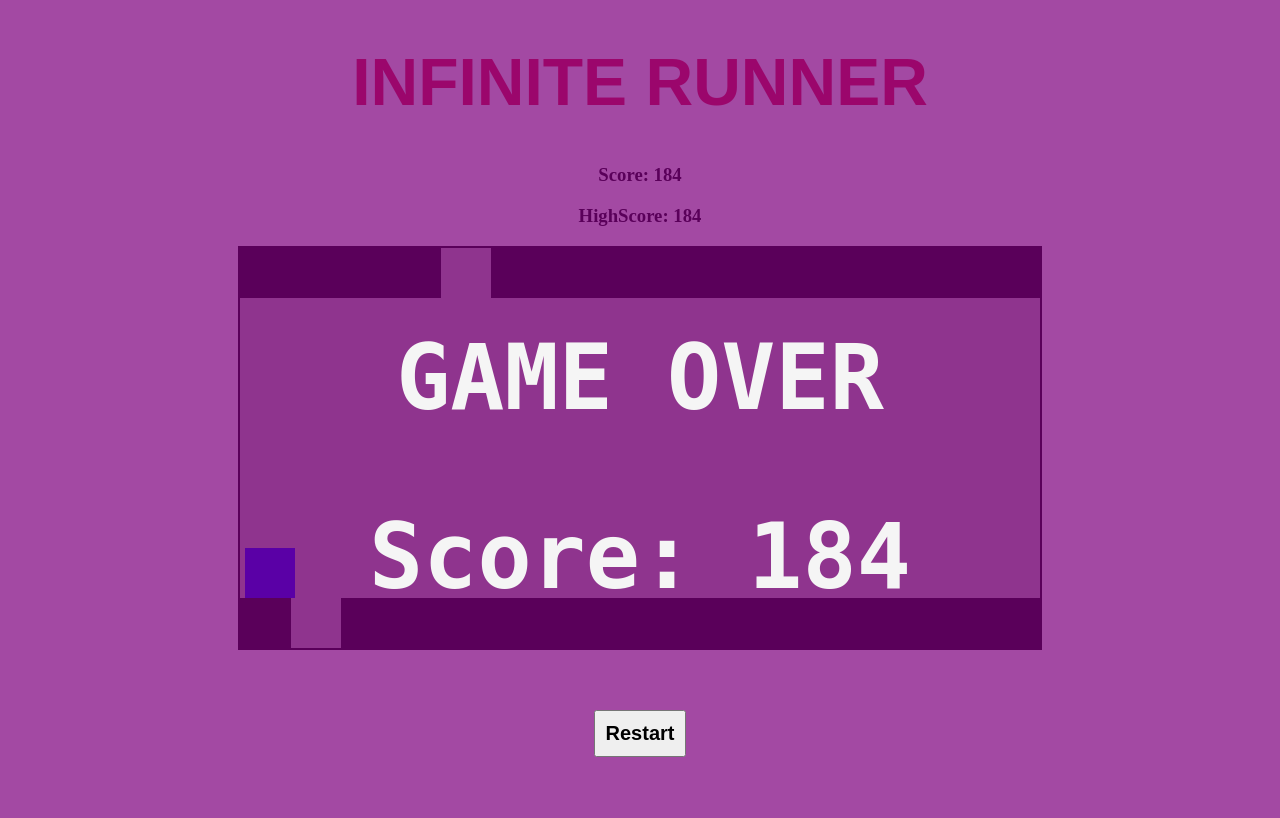
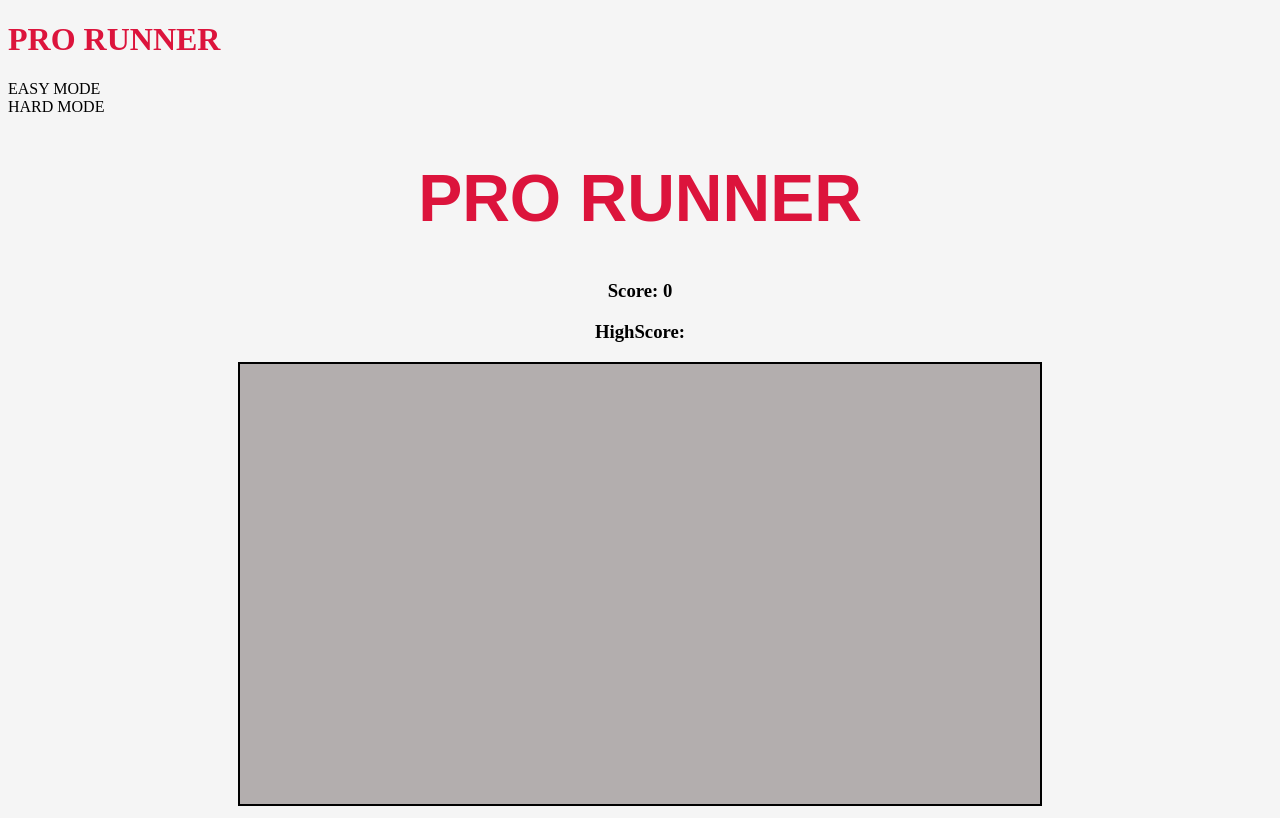
Before and after one commit to Shruti0316/DeltaTask-02, a plain HTML site: page index.html in a window 1280 px wide. Drawn offline with Linux system fonts and the light colour scheme.

Commit message:
added choice b/w easy & hard

```diff
--- a/index.html
+++ b/index.html
@@ -1,30 +1,57 @@
 <!DOCTYPE html>
 <html>
     <head>
-        <title>canvas</title>
+        <title>Pro Runner</title>
         <meta charset='utf-8'>
+        <link rel="preconnect" href="https://fonts.gstatic.com" crossorigin>
+        <link href="https://fonts.googleapis.com/css2?family=Press+Start+2P&family=Titan+One&display=swap" rel="stylesheet">
         <link rel='stylesheet' href="style.css">
     </head>
 
     <body>
+        <div id="start">
+            <h1 class="center">PRO RUNNER</h1>
+            <div id="Normal" onclick="normal()">EASY MODE</div>
+            <div id="Hacker" onclick="hard()">HARD MODE</div>
+        </div>
         <div id="game">
-            <h1 id="title">INFINITE RUNNER</h1>
+            <h1 id="title">PRO RUNNER</h1>
             <h3 id="score">Score: 0</h3>
             <h3 id="highscore">HighScore: </h3>
-            <canvas id='mygame' width="800px" height="400px"></canvas>
+            <canvas id='mygame' width="800px" height="440px"></canvas>
         </div>
         <div id="overlay">
             <h2>GAME OVER</h2>
             <h2 id="urscore">Score: </h2>
-            <button class="again" onclick="again()">Restart</button>
+            <button class="again" onclick="location.reload()">Restart</button>
         </div>
+
+         <!-- SOUND EFFECTS -->
         <audio id="jump">
             <!-- <source src="jump.mp3" type="audio/mp3"> -->
-            <source src="jump.wav">
+            <source src="sound/jump.wav" type="audio/wav">
         </audio>
         <audio id="gameover">
-            <source src="go.wav">
+            <source src="sound/go.wav" type="audio/wav">
         </audio>
-        <script src="script.js"></script>
+        <audio id="power">
+            <source src="sound/powerup.mp3" type="audio/mp3">
+        </audio>
+        <script>
+            function normal(){
+                document.getElementById("start").style.display="none";
+                document.getElementById("game").style.display="block";
+                var script=document.createElement('script');
+                script.src="script.js";
+                document.head.appendChild(script);
+            }
+            function hard(){
+                document.getElementById("start").style.display="none";
+                document.getElementById("game").style.display="block";
+                var script=document.createElement('script');
+                script.src="hacker.js";
+                document.head.appendChild(script);
+            }
+        </script>
    </body>
 </html>
```
